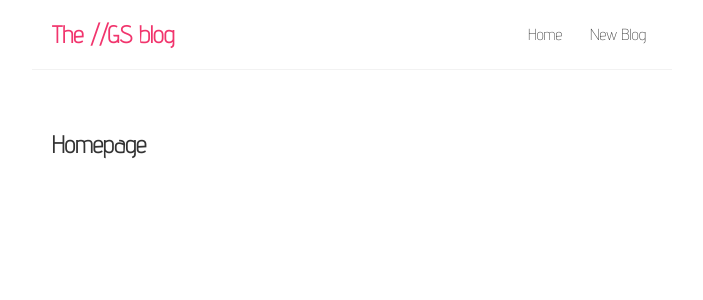
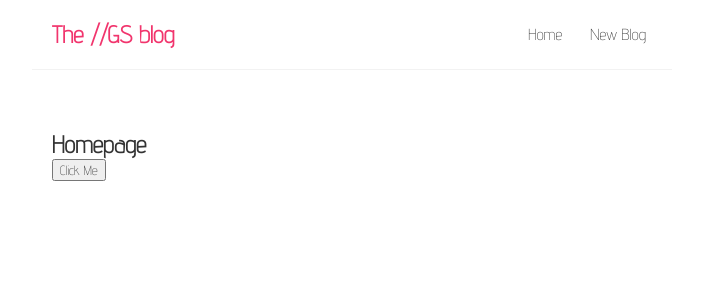
Before and after one commit to szopian/blog, a React (Create React App) app: page / in a window 1280 px wide. Shown: the top 300 px of the page, without its empty margins (288-991 px from the left). Built offline with nearby package versions, Linux system fonts and the light colour scheme.

Commit message:
add home.js

```diff
--- a/src/Home.js
+++ b/src/Home.js
@@ -1,7 +1,12 @@
 const Home = () => {
+  const handleClick = () => {
+    console.log("hey ninjas");
+  };
+
   return (
     <div className="home">
       <h2>Homepage</h2>
+      <button onClick={handleClick}>Click Me</button>
     </div>
   );
 };
```
